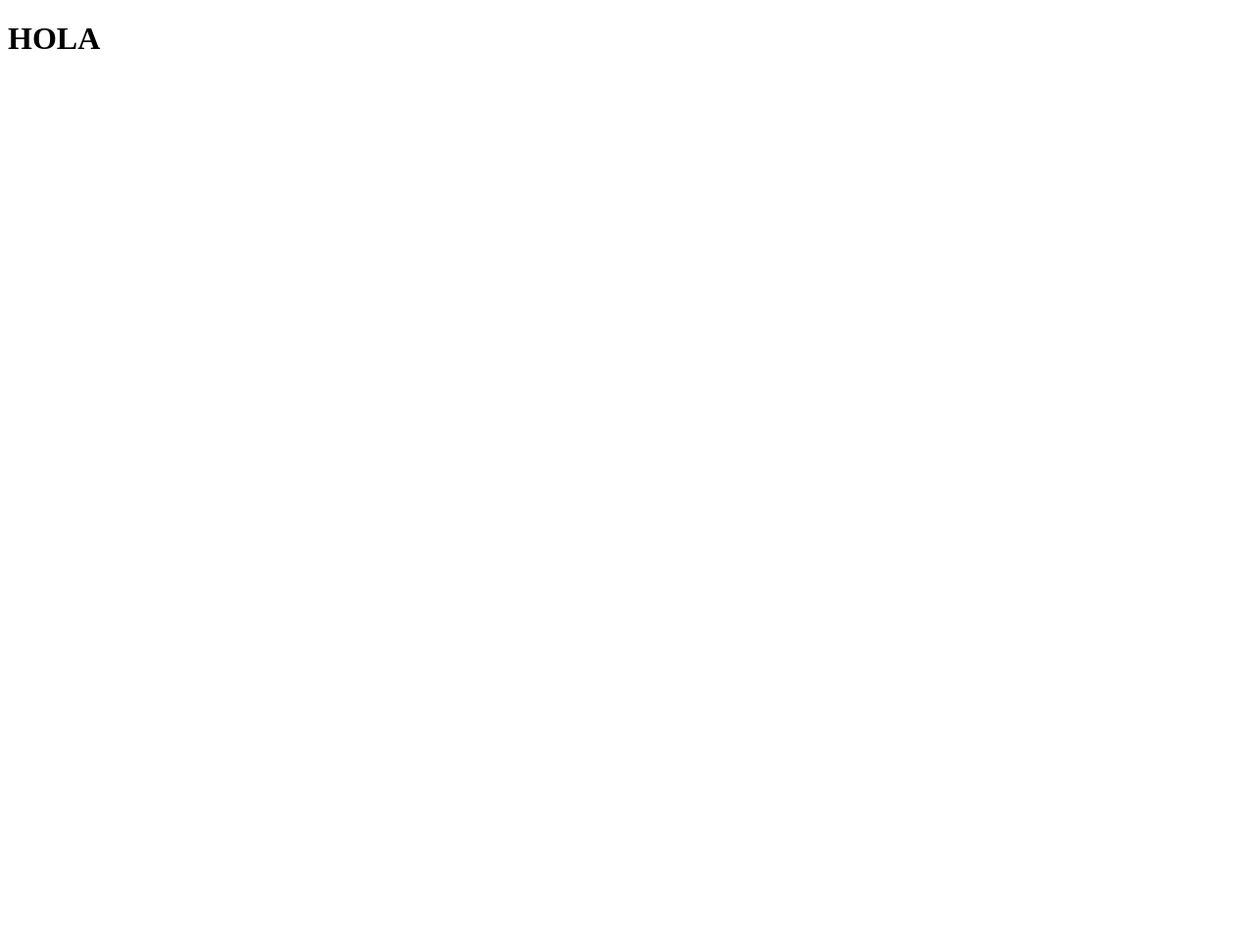
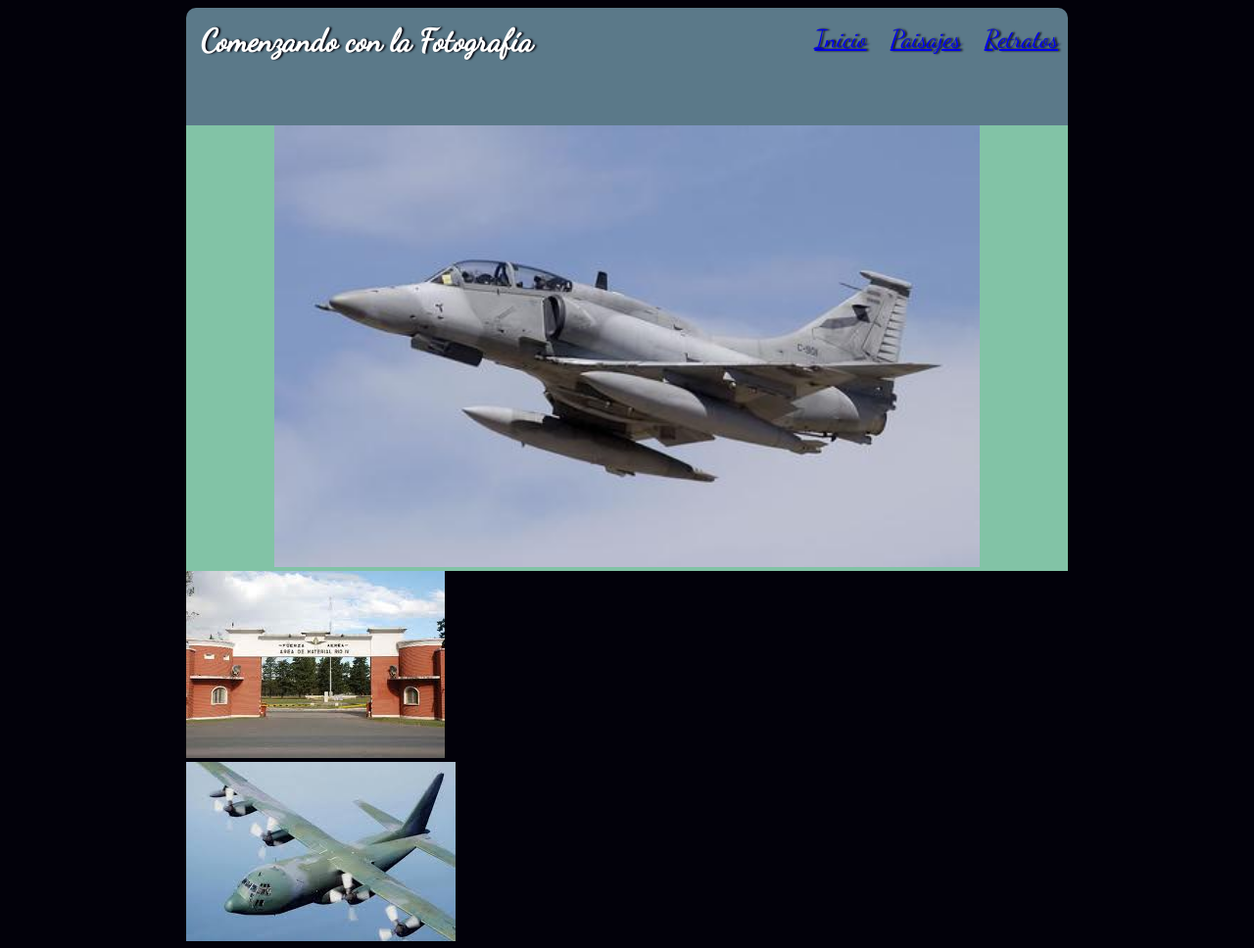
Before and after one commit to santos1983/proyectosHtml, a plain HTML site: page Css_RWD/index.html in a window 1280 px wide. Shown: the whole page at 98% size. Before the commit the page ends 800 px from the top, so only its background shows below. Drawn offline with Linux system fonts and the light colour scheme.

Commit message:
primeros cambios

```diff
--- /dev/null
+++ b/Css_RWD/css/estilos.css
@@ -0,0 +1,59 @@
+body{
+    background-color: #02010a;
+}
+#lista{
+  list-style-type: none;
+  color: inherit;
+}
+#lista li {
+  display: inline;
+  padding: 10px;
+  font-size: 2vw;
+}
+a:visited{
+  color: inherit;
+}
+a:active{
+  text-decoration: none;
+}
+/*-----MOVIL-----*/
+@media (max-width:900px){
+  .contenido{
+    width: 100%;
+    font-family: Dancing Script;
+    margin-left: auto;
+    margin-right: auto;
+  }
+  header{
+    text-align: center;
+  }
+}
+/*-----DESKTOP-----*/
+@media (min-width:900px){
+  .contenido {
+  	font-family: Dancing Script;
+    margin-left: auto;
+    margin-right: auto;
+    width: 900px;
+  }
+  header h1{
+    float: left;
+    margin-top: auto;
+    margin-bottom: auto;
+    margin: 15px;
+  }
+  ul{
+    float: right;
+  }
+}
+header{
+  background-color: #5b7989;
+  border-radius: 10px 10px 0 0;
+  height: 120px;
+  color: white;
+  text-shadow: 2px 0 2px #02010a;
+}
+.central{
+  background-color: #82c3a6;
+  text-align: center;
+}
--- a/Css_RWD/index.html
+++ b/Css_RWD/index.html
@@ -1,10 +1,40 @@
 <!DOCTYPE html>
 <html>
-  <head>
-    <meta charset="utf-8">
-    <title></title>
-  </head>
-  <body>
-    <h1>HOLA</h1>
-  </body>
+<head>
+  <meta charset="utf-8">
+  <meta name="viewport" content="width=device-width, user-scalable=no">
+  <link rel="stylesheet" href="css/estilos.css">
+  <link href="https://fonts.googleapis.com/css?family=Dancing+Script" rel="stylesheet">
+  <title>Css y RWD - Santos Soffli</title>
+</head>
+<body>
+<div class="contenido" role="main">
+  <header>
+      <h1>Comenzando con la Fotografía</h1>
+      <ul id="lista">
+        <li><a href="#">Inicio</a></li>
+        <li><a href="#">Paisajes</a></li>
+        <li><a href="#">Retratos</a></li>
+
+
+      </ul>
+  </header>
+  <div class="central">
+    <img src="img/portada.jpg" alt="portada" width="80%" height="80%">
+  </div>
+  <section id="secundaria">
+    <div class="imgIzq">
+      <img src="img/mig.jpg" alt="img izquierda" height="90%">
+    </div>
+    <div class="imgDer">
+      <img src="img/c130.jpg" alt="img derecha" height="90%">
+    </div>
+  </section>
+  <footer>
+    <div id="pie">
+
+    </div>
+  </footer>
+</div>
+</body>
 </html>
```
Also changed, not shown: Css_RWD/img/c130.jpg (added), Css_RWD/img/mig.jpg (added), Css_RWD/img/portada.jpg (added).
